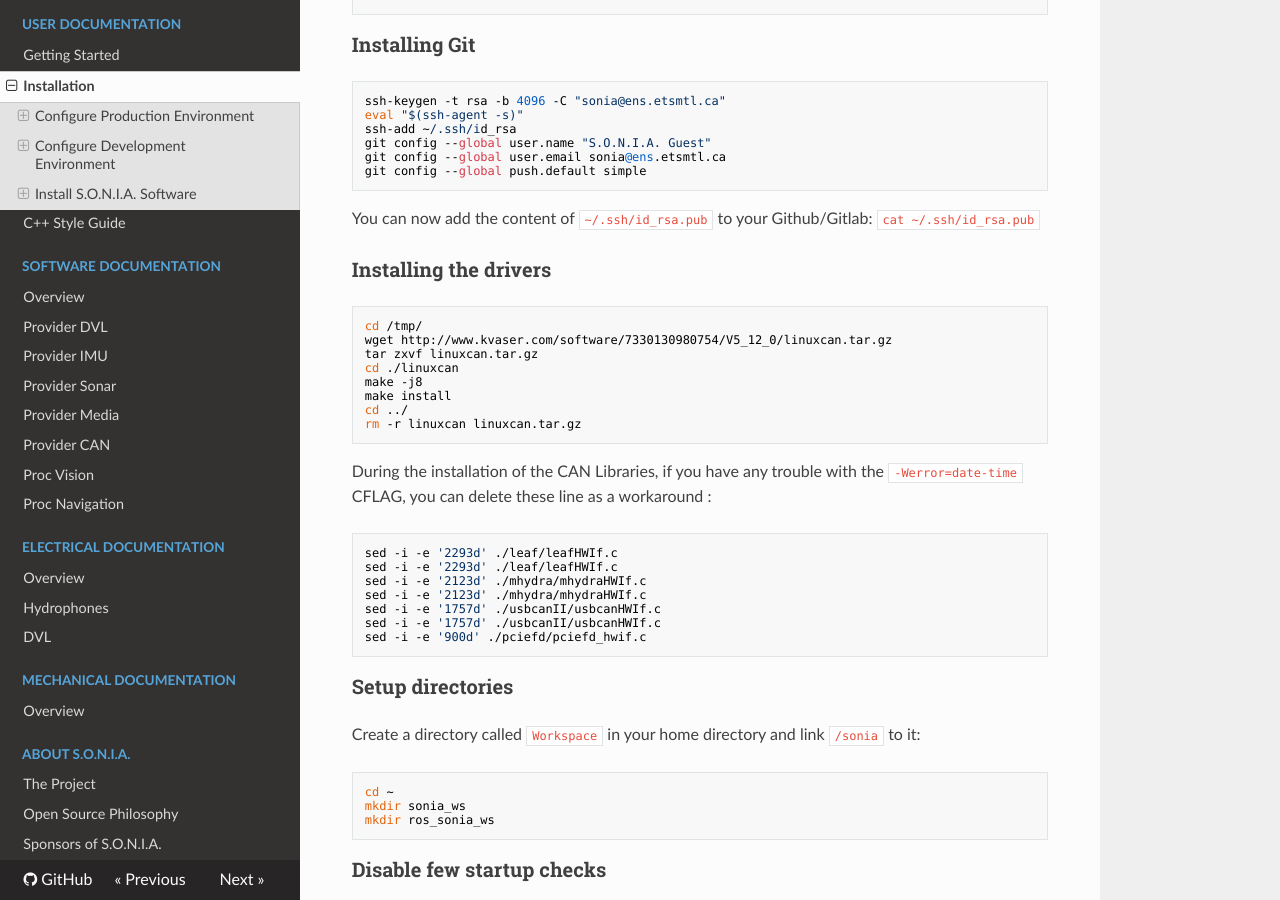
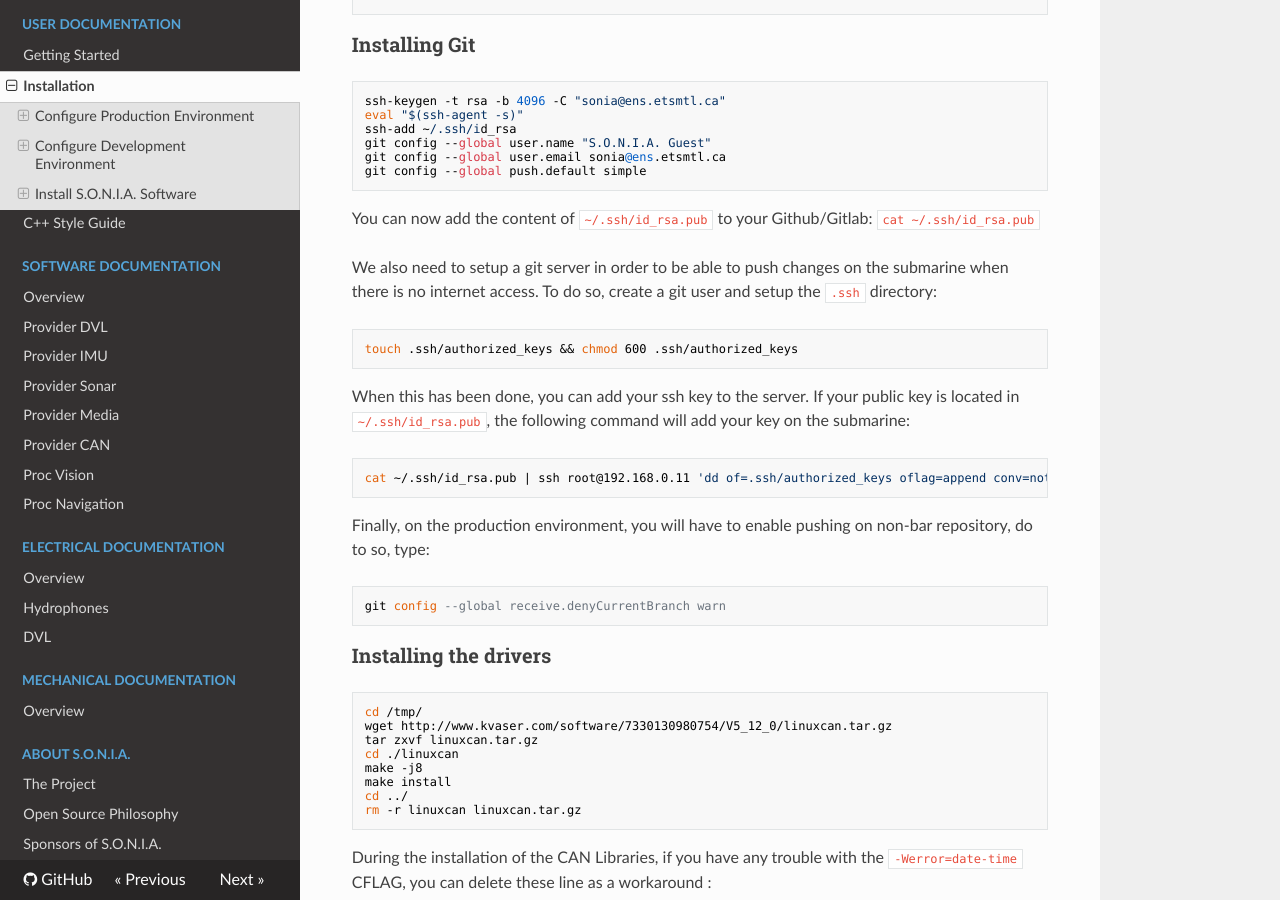
Before and after one commit to sonia-auv/documentation, an MkDocs documentation site: the page built from docs/user/installation.md, in a window 1280 px wide and 900 px high, scrolled down 3211 px. Built offline with MkDocs 1.6.1, drawn with Linux system fonts in a browser that asks for light colours; nearby versions of some CDN libraries; old or Windows-style settings are respelled for this version of MkDocs.

Commit message:
Updating documentation for having the submarine as a git repository

```diff
--- a/docs/user/installation.md
+++ b/docs/user/installation.md
@@ -146,6 +146,18 @@ Now configure the SSH
 	git config --global push.default simple
 
 You can now add the content of `~/.ssh/id_rsa.pub` to your Github/Gitlab: `cat ~/.ssh/id_rsa.pub`
+
+We also need to setup a git server in order to be able to push changes on the submarine when there is no internet access. To do so, create a git user and setup the `.ssh` directory:
+
+	touch .ssh/authorized_keys && chmod 600 .ssh/authorized_keys
+
+When this has been done, you can add your ssh key to the server. If your public key is located in `~/.ssh/id_rsa.pub`, the following command will add your key on the submarine:
+
+	cat ~/.ssh/id_rsa.pub | ssh root@192.168.0.11 'dd of=.ssh/authorized_keys oflag=append conv=notrunc'
+
+Finally, on the production environment, you will have to enable pushing on non-bar repository, do to so, type:
+
+	git config --global receive.denyCurrentBranch warn
 
 ### <a name="prod_drivers"></a> Installing the drivers
 
```
